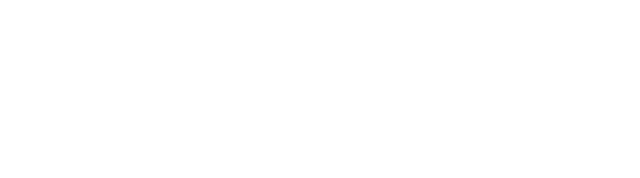
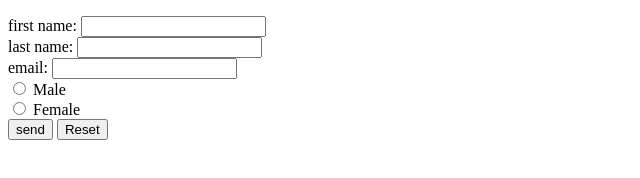
Before and after one commit to andrysunandarbl/basic-1, a plain HTML site: page index.html in a window 1280 px wide. Shown: the whole page, without its empty margins (0-640 px from the left). Drawn offline with Linux system fonts and the light colour scheme.

Commit message:
add form

```diff
--- a/index.html
+++ b/index.html
@@ -5,6 +5,24 @@
     <title>Title</title>
 </head>
 <body>
+<form action="http://budiluhur.com/api/data/form" method="post">
 
+    <p>
+
+        <label for="firstname">first name: </label>
+        <input type="text" id="firstname"><br />
+
+        <label for="lastname">last name: </label>
+        <input type="text" id="lastname"><br />
+
+        <label for="email">email: </label>
+        <input type="text" id="email"><br>
+
+        <input type="radio" name="sex" value="male"> Male<br>
+        <input type="radio" name="sex" value="female"> Female<br>
+        <input type="submit" value="send"> <input type="reset">
+
+    </p>
+</form>
 </body>
 </html>
```
